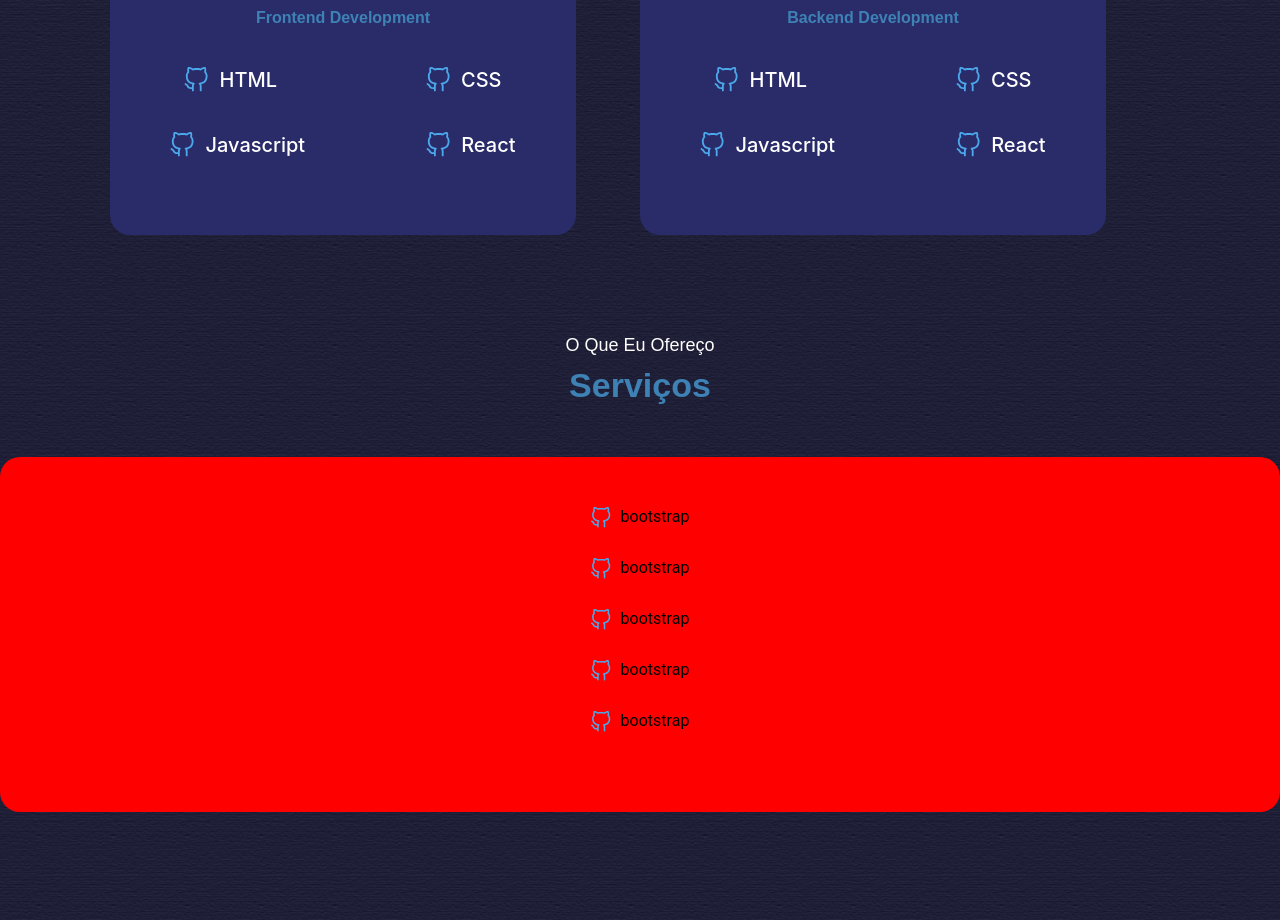
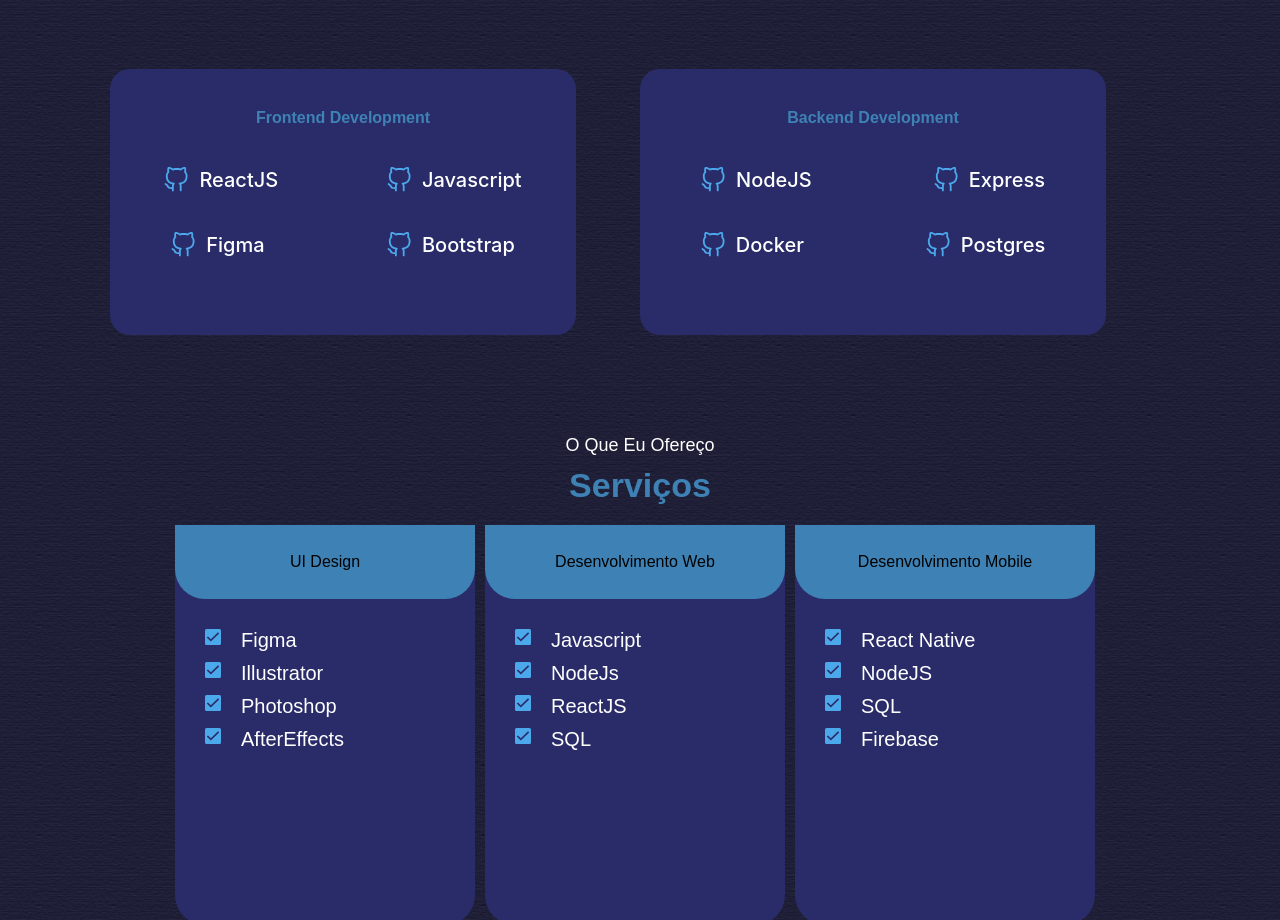
Before and after one commit to KewinAbreuu/PersonalPortfolio, a React (Create React App) app in the folder site/: page / in a window 1280 px wide. Shown: the part 1880-2800 px from the top of the page. Built offline with nearby package versions, Linux system fonts and the light colour scheme.

Commit message:
[KewinAbreu] - Cards Serviços

```diff
--- a/site/src/components/BottomBar/index.js
+++ b/site/src/components/BottomBar/index.js
@@ -16,23 +16,28 @@
   function habilidades () {
     window.location.href = '#habilidades'
   }
+
+  function services () {
+    window.location.href = '#servicos'
+  }
+
   return (
       <>
         <div className="bottomBar">
-            <div onClick={home}>
-              <img src={B1}/>
+            <div onClick={home} id="cont">
+              <img src={B1} id="icon"/>
             </div>
-            <div onClick={sobre}>
-              <img src={B1}/>
+            <div onClick={sobre} id="cont">
+              <img src={B1} id="icon"/>
             </div>
-            <div onClick={habilidades}>
-              <img src={B1}/>
+            <div onClick={habilidades} id="cont">
+              <img src={B1} id="icon"/>
             </div>
-            <div onClick={home}>
-              <img src={B1}/>
+            <div onClick={services} id="cont">
+              <img src={B1} id="icon"/>
             </div>
-            <div onClick={home}>
-              <img src={B1}/>
+            <div onClick={home} id="cont">
+              <img src={B1} id="icon"/>
             </div>
 
         </div>
--- a/site/src/components/BottomBar/style.css
+++ b/site/src/components/BottomBar/style.css
@@ -18,4 +18,19 @@
   border-radius: 50px;
 
   z-index: 9;
+
 }
+
+#root > div > div.bottomBar :hover{
+  cursor: pointer;
+
+}
+
+#icon{
+  width: 100%;
+  transition: all ease-in-out 200ms;
+}
+
+#icon:hover {
+  width: 30px;
+}
--- a/site/src/components/CardsServices/index.js
+++ b/site/src/components/CardsServices/index.js
@@ -1,13 +1,40 @@
 
 import React from 'react'
-import { Container } from './style'
+import { Container, Header, Infos, TextHeader, TextInfos, CheckInfos } from './style'
 
-export default function CardServices ({ icon, name }) {
+import check from '../../assets/check.svg'
+
+export default function CardServices ({
+  header, info,
+  info2, info3, info4
+}) {
   return (
       <>
         <Container>
-            <img src={icon} style={{ marginRight: 10 }}/>
-            <p>{name}</p>
+            <Header>
+               <TextHeader>{header}</TextHeader>
+            </Header>
+            <Infos>
+              <TextInfos>
+                  <CheckInfos src={check}/>
+                  {info}
+                </TextInfos>
+
+                <TextInfos>
+                  <CheckInfos src={check}/>
+                  {info2}
+                </TextInfos>
+
+                <TextInfos>
+                  <CheckInfos src={check}/>
+                  {info3}
+                </TextInfos>
+
+                <TextInfos>
+                  <CheckInfos src={check}/>
+                  {info4}
+                </TextInfos>
+            </Infos>
         </Container>
       </>
   )
--- a/site/src/components/CardsServices/style.js
+++ b/site/src/components/CardsServices/style.js
@@ -2,6 +2,69 @@
 
 export const Container = styled.div`
     display: flex;
-    flex-direction: row;
-    margin-bottom: 30px;
+    flex-direction: column;
+    width: 300px;
+    height: 400px;
+    margin-bottom: 100px;
+    margin-right: 10px;
+
+    border-bottom-left-radius:20px;
+    border-bottom-right-radius:20px;
+
+    @media(max-width: 970px){
+      margin-right: 0px;
+      margin-bottom: 20px;
+    }
+
 `
+export const Header = styled.div`
+    width: 100%;
+    height: 80px;
+    background-color: #3E82B5;
+
+    display: flex;
+    justify-content: center;
+    align-items: center;
+
+    border-bottom-left-radius: 30px;
+    border-bottom-right-radius: 30px;
+    z-index: 2;
+
+`
+export const Infos = styled.div`
+  display: flex;
+  flex-direction: column;
+  align-items: flex-start;
+  width: 100%;
+  height: 100%;
+  margin-top: -50px;
+  z-index: 1;
+  background-color: #2A2C69;
+  padding: 80px 0px 0px 0px;
+
+  border-bottom-left-radius:30px;
+  border-bottom-right-radius:30px;
+`
+export const TextHeader = styled.h1`
+  font-size: 16px;
+  font-family: sans-serif;
+  font-weight: 300;
+  color:#000;
+  z-index: 3;
+`
+export const TextInfos = styled.h1`
+  font-size: 20px;
+  font-family: sans-serif;
+  font-weight: 300;
+  color:#fff;
+  z-index: 3;
+  display: flex;
+  justify-content: center;
+  margin-bottom: 10px;
+  margin-left: 30px;
+`
+export const CheckInfos = styled.img`
+  width: 16px;
+  height: 16px;
+  margin-right:20px;
+`
--- a/site/src/pages/Home/index.js
+++ b/site/src/pages/Home/index.js
@@ -8,13 +8,13 @@
   Container, Text0, Text1, Text2, Text3, Text4, ContainerBtn, Btn,
   Btn2, ContainerImg, SubCont, ContainerResume,
   ContainerGeralCards, ContainerSubCards, ContainerExperience,
-  ContainerCardExeperience, Banner, BannerSobre, ContainerServices, CardServices
+  ContainerCardExeperience, Banner, BannerSobre, ContainerServices, SubContainerServices
 } from './style'
 
 import BottomBar from '../../components/BottomBar'
 import CardsSobre from '../../components/CardSobre'
 import CardsExperience from '../../components/CardExperience'
-import FeaturesCardServices from '../../components/CardsServices'
+import CardService from '../../components/CardsServices'
 
 export default function Home () {
   return (
@@ -77,15 +77,15 @@
             <ContainerCardExeperience>
                <CardsExperience
                 icon={GitImage} tittle="Frontend Development"
-                desc="HTML" icon2={GitImage} desc2="CSS"
-                icon3={GitImage} desc3="Javascript"
-                icon4={GitImage} desc4="React"/>
+                desc="ReactJS" icon2={GitImage} desc2="Javascript"
+                icon3={GitImage} desc3="Figma"
+                icon4={GitImage} desc4="Bootstrap"/>
 
                 <CardsExperience
                 icon={GitImage} tittle="Backend Development"
-                desc="HTML" icon2={GitImage} desc2="CSS"
-                icon3={GitImage} desc3="Javascript"
-                icon4={GitImage} desc4="React"/>
+                desc="NodeJS" icon2={GitImage} desc2="Express"
+                icon3={GitImage} desc3="Docker"
+                icon4={GitImage} desc4="Postgres"/>
             </ContainerCardExeperience>
 
           </ContainerExperience>
@@ -93,14 +93,31 @@
           <ContainerServices id="servicos">
              <Text3 style={{ marginTop: 100, fontSize: 18, marginBottom: 10 }}>O Que Eu Ofereço</Text3>
              <Text4 style={{ marginBottom: 20 }}>Serviços</Text4>
+          <SubContainerServices>
+              <CardService
+              header="UI Design"
+              info="Figma"
+              info2="Illustrator"
+              info3="Photoshop"
+              info4="AfterEffects"
+              />
 
-              <CardServices>
-                <FeaturesCardServices icon={GitImage} name="bootstrap"/>
-                <FeaturesCardServices icon={GitImage} name="bootstrap"/>
-                <FeaturesCardServices icon={GitImage} name="bootstrap"/>
-                <FeaturesCardServices icon={GitImage} name="bootstrap"/>
-                <FeaturesCardServices icon={GitImage} name="bootstrap"/>
-              </CardServices>
+              <CardService
+              header="Desenvolvimento Web"
+              info="Javascript"
+              info2="NodeJs"
+              info3="ReactJS"
+              info4="SQL"
+              />
+
+              <CardService
+              header="Desenvolvimento Mobile"
+              info="React Native"
+              info2="NodeJS"
+              info3="SQL"
+              info4="Firebase"
+              />
+          </SubContainerServices>
 
           </ContainerServices>
 
--- a/site/src/pages/Home/style.js
+++ b/site/src/pages/Home/style.js
@@ -9,7 +9,7 @@
   scroll-behavior: smooth;
 `
 export const Text1 = styled.h1`
-    margin-top: 50px;
+    margin-top: 150px;
     color:#fff;
     font-family: sans-serif;
     font-size: 26px;
@@ -193,6 +193,7 @@
     display: flex;
     flex-direction: column;
     align-items: center;
+
 `
 
 export const Banner = styled.img`
@@ -213,21 +214,11 @@
 
 `
 
-export const CardServices = styled.div`
-     display: flex;
-    flex-direction: column;
-    align-items: center;
-    justify-content: center;
+export const SubContainerServices = styled.div`
+  display: flex;
 
-    padding: 50px;
-    width: 100vw;
-    height: auto;
-
-    margin-top: 32px;
-    margin-bottom: 500px;
-
-    border-radius: 20px;
-
-    background-color:red;
-
+  @media(max-width: 970px){
+      display: flex;
+      flex-direction: column;
+    }
 `
```
Also changed, not shown: site/src/assets/check.svg (added).
